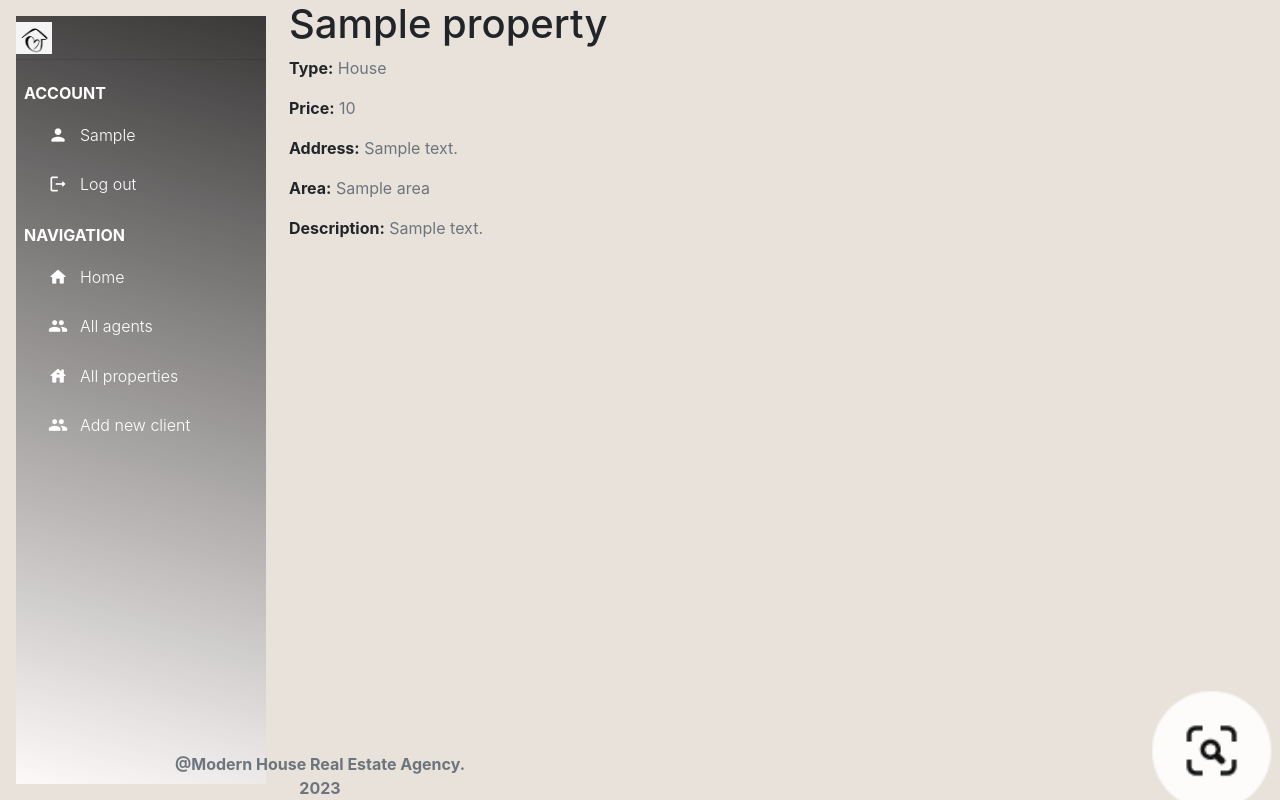
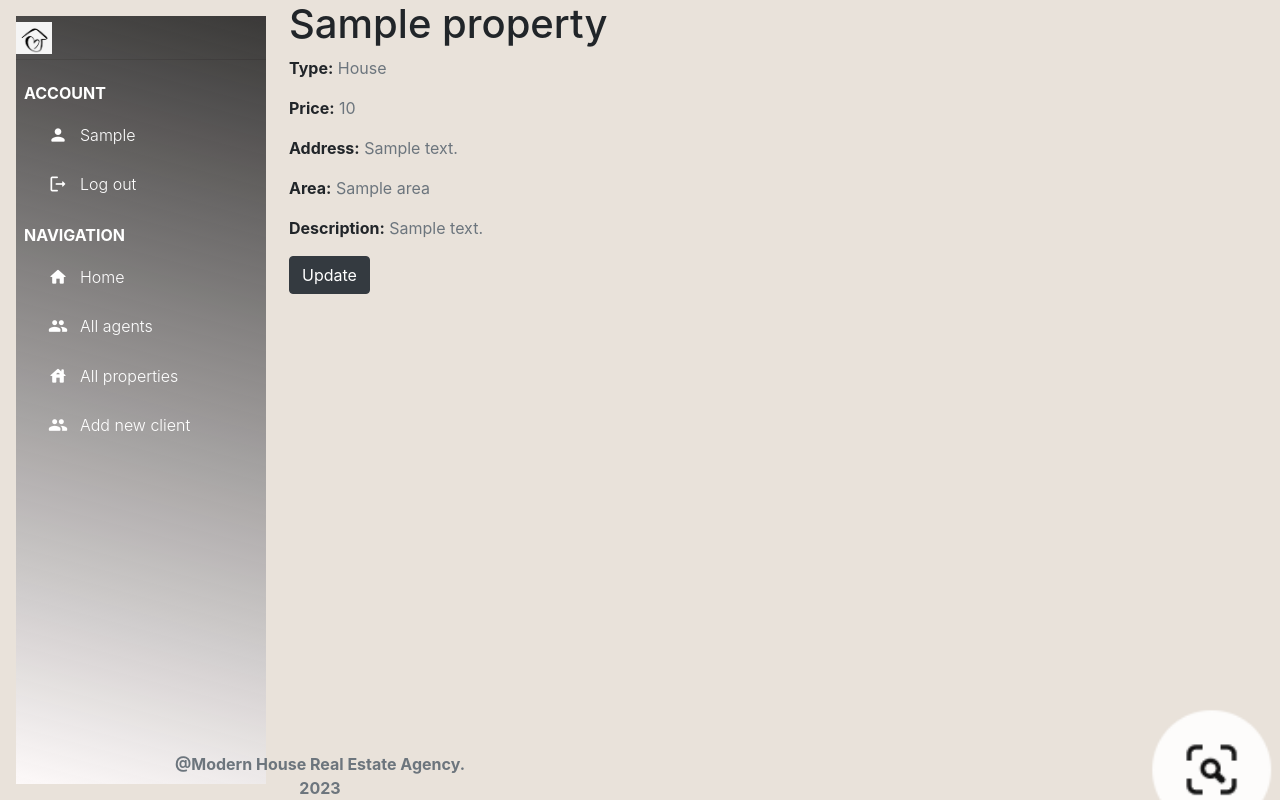
Before and after one commit to viktoria-rybenchuk/real-estate-agency, a Django app: page /properties/1/detail/ in a window 1280 px wide. Run offline with Django 4.2, Linux system fonts and the light colour scheme; a user stored in the database is signed in; tables that the repository leaves empty hold one stand-in row (values such as "Sample post"); some libraries are stand-ins or nearby versions.

Commit message:
Add update view for property

```diff
--- a/agency/urls.py
+++ b/agency/urls.py
@@ -7,7 +7,7 @@ from agency.views import (
     PropertyListView,
     PropertyDetail,
     AgentCreateView,
-    ClientCreateView, ClientUpdateView, PropertyCreateView
+    ClientCreateView, ClientUpdateView, PropertyCreateView, PropertyUpdateView
 )
 
 urlpatterns = [
@@ -41,6 +41,11 @@ urlpatterns = [
         PropertyCreateView.as_view(),
         name="property-create"
     ),
+    path(
+        "properties/<int:pk>/update/",
+        PropertyUpdateView.as_view(),
+        name="property-update"
+    ),
 
     path(
         "clients/create/",
--- a/agency/views.py
+++ b/agency/views.py
@@ -184,6 +184,16 @@ class PropertyCreateView(LoginRequiredMixin, CreateView):
     success_url = reverse_lazy("agency:property_list")
 
 
+class PropertyUpdateView(LoginRequiredMixin, UpdateView):
+    model = Property
+    form_class = PropertyCreationForm
+    template_name = "agency/property_form.html"
+
+    def get_success_url(self) -> url:
+        agent = self.request.user
+        return reverse("agency:agent-detail", kwargs={"pk": agent.pk})
+
+
 class ClientUpdateView(LoginRequiredMixin, UpdateView):
     model = Client
     form_class = ClientUpdateForm
--- a/templates/agency/agent_form.html
+++ b/templates/agency/agent_form.html
@@ -5,7 +5,7 @@
 <div class="d-flex justify-content-center align-items-center vh-100 fixed">
   <div class="card my-4 border border-dark">
     <div class="card-header bg-gradient-primary  text-white text-center">
-      <h6 class="text-capitalize" style="color: white">Add</h6>
+      <h6 class="text-capitalize" style="color: white">{{ object|yesno:"Update,Create" }} Agent</h6>
     </div>
     <div class="card-body px-0 pb-2">
       <div class="table-responsive">
--- a/templates/agency/property_detail.html
+++ b/templates/agency/property_detail.html
@@ -9,6 +9,10 @@
 				<p><strong>Address:</strong> <span class="text-muted">{{ property.address }}</span></p>
 				<p><strong>Area:</strong> <span class="text-muted">{{ property.area }}</span></p>
 				<p><strong>Description:</strong> <span class="text-muted">{{ property.description }}</span></p>
+				<button type="button" class="btn btn-flat large btn-dark">
+					<a href="{% url 'agency:property-update' pk=property.id %}" class="text-white">Update</a>
+				</button>
+
 			</div>
 		</div>
 	</div>
--- a/templates/agency/property_form.html
+++ b/templates/agency/property_form.html
@@ -7,7 +7,7 @@
     <div class="col-md-6">
       <div class="card border border-dark">
         <div class="card-header bg-gradient-primary text-white text-center">
-          <h6 class="text-capitalize">Add new new property</h6>
+          <h6 class="text-capitalize">{{ object|yesno:"Update,Create" }} Property</h6>
         </div>
         <div class="card-body p-4">
           <form action="" method="post">
```
